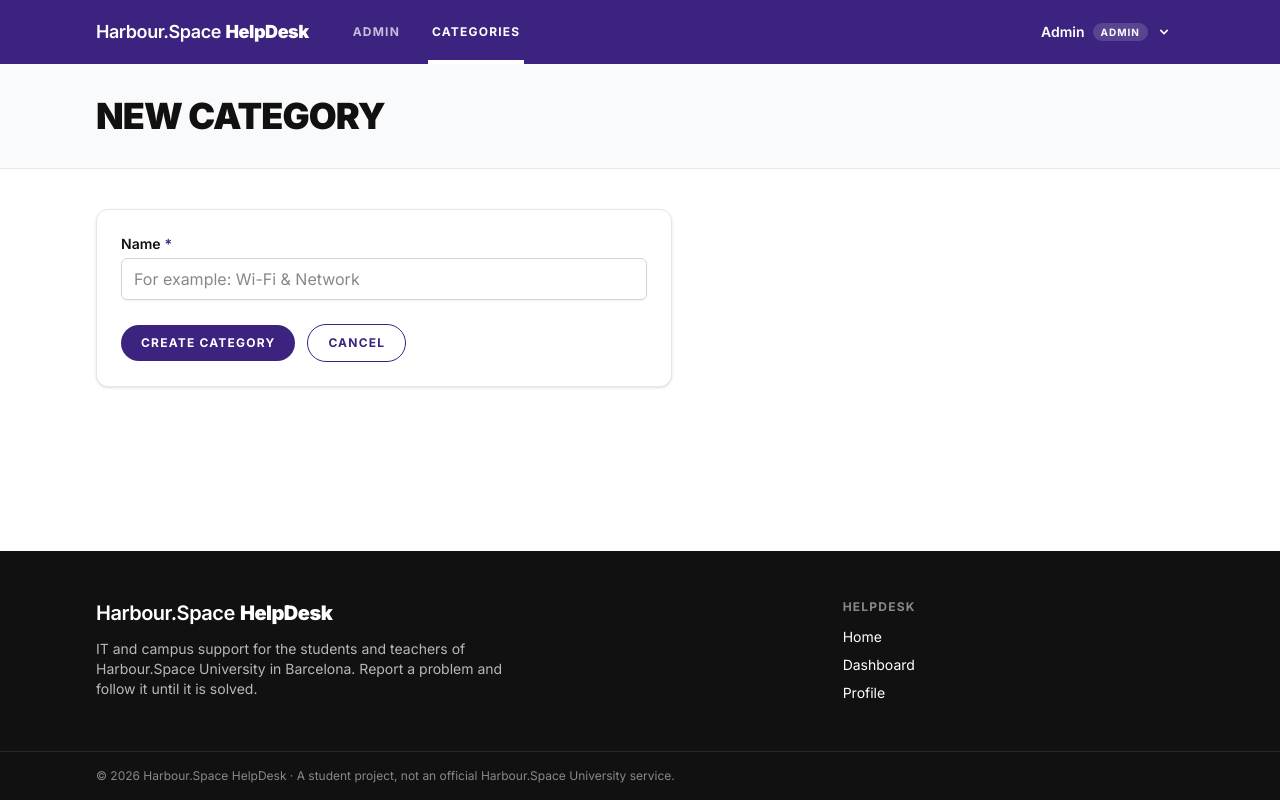
After one commit to xkhaliil/HelpDeskHarbourSpace, a Laravel app: page /admin/categories/create in a window 1280 px wide. The commit adds this page. Run offline with Laravel 12, Linux system fonts and the light colour scheme; a user stored in the database is signed in; data comes from the database, SQL or seed files in the repository; some libraries are stand-ins or nearby versions.

Commit message:
Add full CRUD for categories in admin panel

```diff
--- /dev/null
+++ b/app/Http/Controllers/Admin/CategoryController.php
@@ -0,0 +1,80 @@
+<?php
+
+namespace App\Http\Controllers\Admin;
+
+use App\Http\Controllers\Controller;
+use App\Http\Requests\StoreCategoryRequest;
+use App\Http\Requests\UpdateCategoryRequest;
+use App\Models\Category;
+use Illuminate\Http\RedirectResponse;
+use Illuminate\View\View;
+
+class CategoryController extends Controller
+{
+    /**
+     * Display a listing of the categories.
+     */
+    public function index(): View
+    {
+        $categories = Category::orderBy('name')->get();
+
+        return view('admin.categories.index', compact('categories'));
+    }
+
+    /**
+     * Show the form for creating a new category.
+     */
+    public function create(): View
+    {
+        return view('admin.categories.create');
+    }
+
+    /**
+     * Store a newly created category.
+     */
+    public function store(StoreCategoryRequest $request): RedirectResponse
+    {
+        Category::create($request->validated());
+
+        return redirect()->route('admin.categories.index')
+            ->with('success', 'The category has been created.');
+    }
+
+    /**
+     * Display the category.
+     */
+    public function show(Category $category): View
+    {
+        return view('admin.categories.show', compact('category'));
+    }
+
+    /**
+     * Show the form for editing the category.
+     */
+    public function edit(Category $category): View
+    {
+        return view('admin.categories.edit', compact('category'));
+    }
+
+    /**
+     * Update the category.
+     */
+    public function update(UpdateCategoryRequest $request, Category $category): RedirectResponse
+    {
+        $category->update($request->validated());
+
+        return redirect()->route('admin.categories.index')
+            ->with('success', 'The category has been updated.');
+    }
+
+    /**
+     * Remove the category.
+     */
+    public function destroy(Category $category): RedirectResponse
+    {
+        $category->delete();
+
+        return redirect()->route('admin.categories.index')
+            ->with('success', 'The category has been deleted.');
+    }
+}
--- /dev/null
+++ b/resources/views/admin/categories/create.blade.php
@@ -0,0 +1,14 @@
+<x-app-layout title="New category">
+    <x-card class="max-w-xl">
+        <form action="{{ route('admin.categories.store') }}" method="POST" class="space-y-6">
+            @csrf
+
+            <x-form-textinput name="name" label="Name" placeholder="For example: Wi-Fi & Network" required />
+
+            <div class="flex items-center gap-3">
+                <x-breeze.primary-button>Create category</x-breeze.primary-button>
+                <x-button-link :href="route('admin.categories.index')" variant="secondary">Cancel</x-button-link>
+            </div>
+        </form>
+    </x-card>
+</x-app-layout>
--- a/resources/views/layouts/navigation.blade.php
+++ b/resources/views/layouts/navigation.blade.php
@@ -14,6 +14,9 @@
                         @if (auth()->user()->isAdmin())
                             <x-breeze.nav-link :href="route('admin.dashboard')" :active="request()->routeIs('admin.dashboard')">
                                 Admin
+                            </x-breeze.nav-link>
+                            <x-breeze.nav-link :href="route('admin.categories.index')" :active="request()->routeIs('admin.categories.*')">
+                                Categories
                             </x-breeze.nav-link>
                         @else
                             <x-breeze.nav-link :href="route('dashboard')" :active="request()->routeIs('dashboard')">
@@ -82,6 +85,9 @@
                     <x-breeze.responsive-nav-link :href="route('admin.dashboard')" :active="request()->routeIs('admin.dashboard')">
                         Admin
                     </x-breeze.responsive-nav-link>
+                    <x-breeze.responsive-nav-link :href="route('admin.categories.index')" :active="request()->routeIs('admin.categories.*')">
+                        Categories
+                    </x-breeze.responsive-nav-link>
                 @else
                     <x-breeze.responsive-nav-link :href="route('dashboard')" :active="request()->routeIs('dashboard')">
                         Dashboard
--- a/routes/web.php
+++ b/routes/web.php
@@ -34,4 +34,6 @@ Route::middleware('auth')->group(function () {
  */
 Route::middleware(['auth', 'admin'])->prefix('admin')->name('admin.')->group(function () {
     Route::get('/', [Admin\DashboardController::class, 'index'])->name('dashboard');
+
+    Route::resource('categories', Admin\CategoryController::class);
 });
```
Also changed, not shown: app/Http/Requests/StoreCategoryRequest.php (added, +29 -0 lines), app/Http/Requests/UpdateCategoryRequest.php (added, +31 -0 lines), resources/views/admin/categories/edit.blade.php (added, +15 -0 lines), resources/views/admin/categories/index.blade.php (added, +41 -0 lines), resources/views/admin/categories/show.blade.php (added, +19 -0 lines), tests/Feature/Admin/CategoryTest.php (added, +78 -0 lines).
